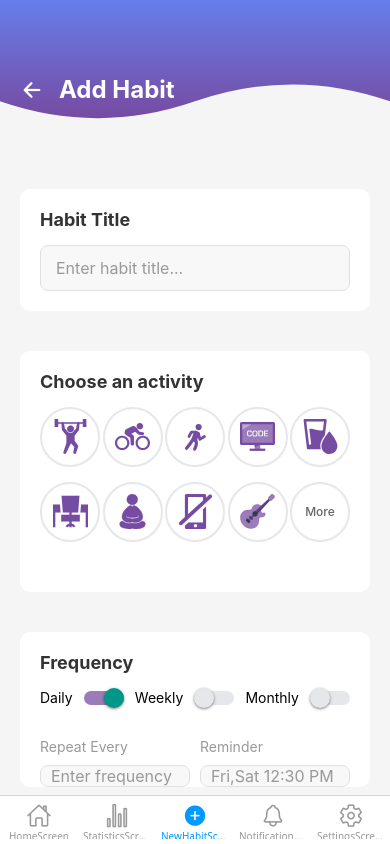
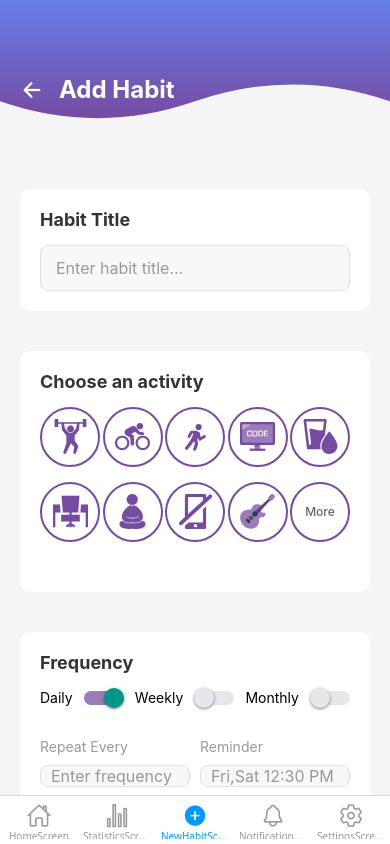
Before and after one commit to AbhishekSharma-97/SuccessStreak, a React Native app: screen /NewHabitScreen in a window 390 px wide. Built offline with nearby package versions, Linux system fonts and the light colour scheme.

Commit message:
Update: style and spacing

```diff
--- a/src/screens/NewHabitScreen.tsx
+++ b/src/screens/NewHabitScreen.tsx
@@ -56,7 +56,7 @@ const NewHabitScreen = () => {
             {activities.map(activity => (
               <TouchableOpacity
                 key={activity.id}
-                style={[styles.activityCircle, selectedActivity === activity.id && styles.selectedActivityCircle]}
+                style={[styles.activityCircle, {borderColor: colors.secondary}, selectedActivity === activity.id && styles.selectedActivityCircle]}
                 onPress={() => setSelectedActivity(activity.id)}>
                 <View style={[styles.iconContainer, selectedActivity === activity.id && styles.selectedIconContainer]}>{activity.icon}</View>
               </TouchableOpacity>
@@ -109,12 +109,12 @@ const NewHabitScreen = () => {
               flexDirection: 'row',
               alignItems: 'center',
               gap: 10,
+              marginTop: 20,
               flex: 1,
             }}>
             <View
               style={{
                 gap: 10,
-                top: 20,
                 flex: 1,
               }}>
               <Text style={styles.repeatEveryText}>Repeat Every</Text>
@@ -139,7 +139,6 @@ const NewHabitScreen = () => {
             <View
               style={{
                 gap: 10,
-                top: 20,
                 flex: 1,
               }}>
               <Text style={styles.repeatEveryText}>Reminder</Text>
@@ -183,6 +182,7 @@ const styles = StyleSheet.create({
     padding: 20,
     marginBottom: 20,
     alignSelf: 'stretch',
+    paddingBottom: 20,
   },
   habitLabel: {
     fontSize: 18,
```
